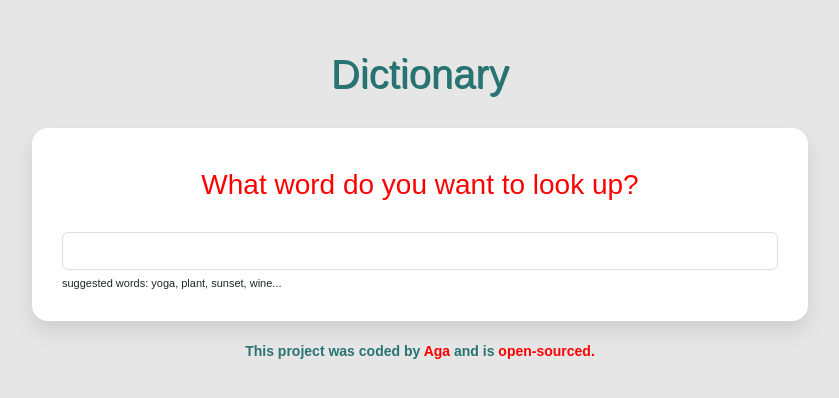
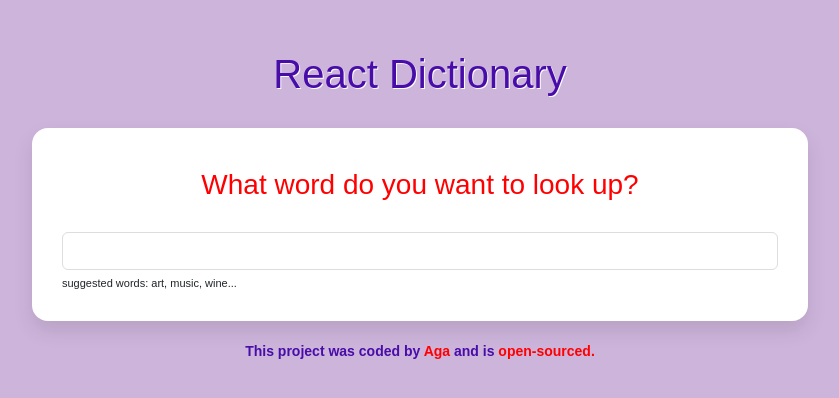
Before and after one commit to agagotowiec/dictionary-react, a React (Create React App) app: page / in a window 1280 px wide. Shown: the top 398 px of the page, without its empty margins (220-1059 px from the left). Built offline with nearby package versions, Linux system fonts and the light colour scheme; no server answers; a web font is replaced by a local one.

Commit message:
improved styling

```diff
--- a/src/App.css
+++ b/src/App.css
@@ -1,6 +1,6 @@
 body {
 	font-family: "Zen Kaku Gothic Antique", sans-serif;
-	background-color: #e6e6e6;
+	background-color: #cdb4db;
 }
 .App {
 	padding: 20px 0 100px;
@@ -12,17 +12,17 @@ body {
 	margin: 30px 0;
 }
 h1 {
-	color: #297373;
+	color: #480ca8;
 	text-align: center;
 	margin: 20px 10px;
 	font: 70px;
-	text-shadow: 1px 1px #297373;
+	text-shadow: 1px 1px white;
 }
 
 footer {
 	margin: 20px 20px;
 	font-size: 14px;
-	color: #297373;
+	color: #480ca8;
 	font-weight: bold;
 }
 
--- a/src/App.js
+++ b/src/App.js
@@ -7,7 +7,7 @@ function App() {
 		<div className="App">
 			<div className="container">
 				<header className="App-header">
-					<h1>Dictionary</h1>
+					<h1>React Dictionary</h1>
 				</header>
 				<main>
 					<Dictionary />
--- a/src/Dictionary.js
+++ b/src/Dictionary.js
@@ -55,7 +55,7 @@ export default function Dictionary(props) {
 							defaultValue={props.defaultKeyword}
 						/>
 					</form>
-					<div className="hint">suggested words: yoga, plant, sunset, wine... </div>
+					<div className="hint">suggested words: art, music, wine... </div>
 				</section>
 				<Results results={results} />
 				<Photos photos={photos} />
```
